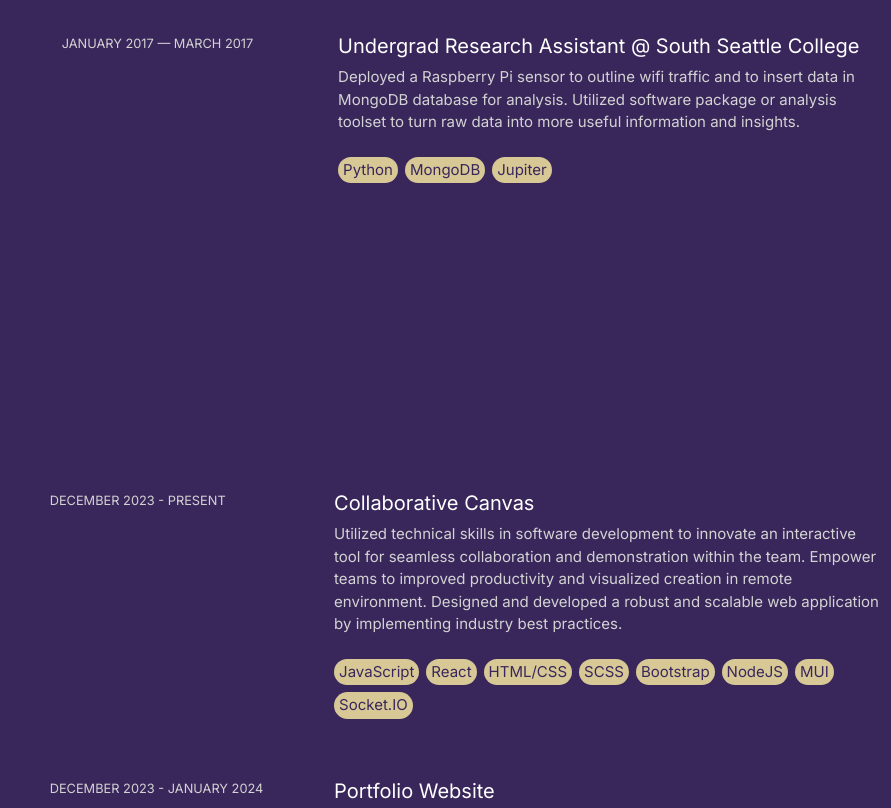
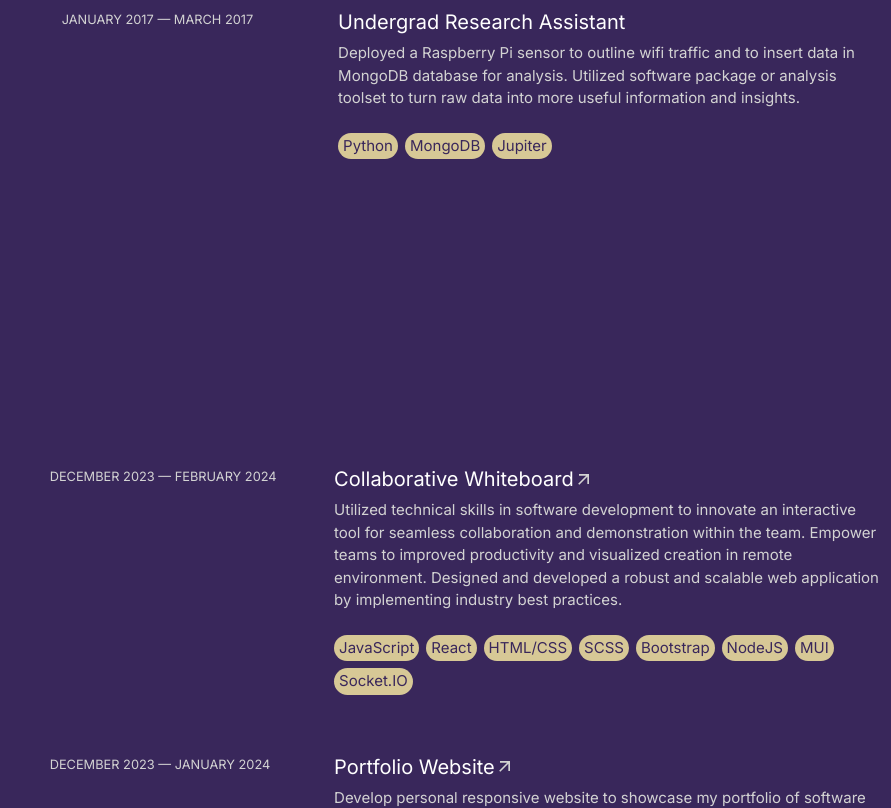
Before and after one commit to trevor-tran/portfolio, a React (Create React App) app: page / in a window 1280 px wide. Shown: the part 1840-2648 px from the top of the page, without its empty margins (389-1280 px from the left). Built offline with nearby package versions, Linux system fonts and the light colour scheme.

Commit message:
refactor project description to file, animate arrow

```diff
--- a/src/App.js
+++ b/src/App.js
@@ -2,7 +2,6 @@ import { useRef, useState } from "react";
 
 import Home from "./components/Home";
 import Navbar from "./components/Navbar";
-import ProjectDescription from "./components/ProjectDescription";
 import ArrowOutwardIcon from '@mui/icons-material/ArrowOutward';
 
 import './App.scss';
@@ -10,6 +9,7 @@ import './App.scss';
 //data
 import { experiences, projects, persona } from "./utils/aboutme";
 import SocialMedia from "./components/SocialMedia";
+import Project from "./components/Project";
 
 function App() {
   const [activeSectionId, setActiveSectionId] = useState("");
@@ -32,7 +32,7 @@ function App() {
 
       if (isScrollingDown && window.scrollY >= sectionTop - 150) {
         sectionId = section.id;
-      } else if (!isScrollingDown && (window.scrollY + window.innerHeight ) > (sectionTop + section.offsetHeight) ){
+      } else if (!isScrollingDown && (window.scrollY + window.innerHeight) > (sectionTop + section.offsetHeight)) {
         sectionId = section.id;
       }
     })
@@ -78,31 +78,17 @@ function App() {
 
           {/* experience section */}
           <section id="experience" className="section-container container-fluid  pt-5">
-          <p className="h2 d-block d-lg-none">Experience</p>
+            <p className="h2 d-block d-lg-none">Experience</p>
             {experiences.map((exp, i) =>
-              <div key={i} className="row project-container">
-                <div className="col-xl-4 date">
-                  {exp.date.start.toUpperCase()} <span>&#8212;</span> {exp.date.end.toUpperCase()}
-                </div>
-                <div className="col">
-                  <ProjectDescription headline={`${exp.title} @ ${exp.company}`} descriptions={exp.descriptions} skills={exp.skills} />
-                </div>
-              </div>
+              <Project key={i} project={exp} />
             )}
           </section>
 
           {/* projects section */}
           <section id="projects" className="section-container  pt-5">
-          <p className="h2 d-block d-lg-none">Projects</p>
+            <p className="h2 d-block d-lg-none">Projects</p>
             {projects.map((project, i) =>
-              <div key={i} className="project-container row">
-                <div className="col-xl-4 date">
-                  {`${project.date.start.toUpperCase()} - ${project.date.end.toUpperCase()}`}
-                </div>
-                <div className="col">
-                  <ProjectDescription headline={project.title} descriptions={project.descriptions} skills={project.skills} />
-                </div>
-              </div>
+              <Project key={i} project={project} />
             )}
           </section>
 
@@ -110,7 +96,9 @@ function App() {
             <p>
               {`Coded from scratch in VS Code. Built with `}<span style={{ color: "red" }}>&hearts;</span>
               {` and made possible by ReactJS and Bootstrap. With love and appreciation to `}
-              <a className="h6" href="https://brittanychiang.com" target="_blank" rel="noreferrer">Brittany Chiang<ArrowOutwardIcon/></a>
+              <a className="h6" href="https://brittanychiang.com" target="_blank" rel="noreferrer">
+                Brittany Chiang<ArrowOutwardIcon className="arrow" fontSize="small" />
+              </a>
               {` for the design inspiration.`}
             </p>
           </section>
--- a/src/App.scss
+++ b/src/App.scss
@@ -2,18 +2,6 @@ $bottom-page-pace: 10vh;
 
 .section-container {
   margin-bottom: 30vh;
-}
-
-.project-container {
-  padding-top: 10px;
-  padding-bottom: 10px;
-  margin-bottom: 40px;
-
-  &:hover {
-    border-radius: 10px;
-    background-color: rgba(217, 217, 217, 0.1);
-    cursor: default;
-  }
 }
 
 .date {
@@ -23,18 +11,11 @@ $bottom-page-pace: 10vh;
 .footer {
   margin-bottom: $bottom-page-pace;
 
-  .h6:hover {
-    text-decoration: underline;
+  .h6:hover .arrow{
+    transform: translate(5px, -5px);
   }
 }
 
 #left-side-container {
   padding: auto;
 }
-
-// @media only screen and (min-height: 550px) {
-//   .social-profile {
-//     position: absolute;
-//     bottom: $bottom-page-pace;
-//   }
-// }
--- /dev/null
+++ b/src/components/Project.js
@@ -0,0 +1,34 @@
+import ArrowOutwardIcon from '@mui/icons-material/ArrowOutward';
+
+import "./Project.scss";
+
+export default function Project({ project }) {
+
+  const { title, url, descriptions, skills, date } = project;
+
+  let concatenatedDescription = "";
+  descriptions.forEach((bullet) => {
+    concatenatedDescription = concatenatedDescription + bullet + " ";
+  });
+
+  return (
+    <div
+      className={"row " + (project.url ? "project-container-link" : "project-container-no-link")}
+      onClick={() => project.url ? window.open(project.url, '_blank') : null}>
+      <div className="col-xl-4 date">
+      {date.start.toUpperCase()} <span>&#8212;</span> {date.end.toUpperCase()}
+      </div>
+      <div className="col">
+        <div className="d-flex">
+          <p className="h5">{title}</p>
+          {url && <span><ArrowOutwardIcon className="arrow" fontSize="small" /></span>}
+        </div>
+        <p>{concatenatedDescription}</p>
+        <div className="d-flex flex-wrap">
+          {skills.map((skill, i) =>
+            <div className="skill" key={i}>{skill}</div>)}
+        </div>
+      </div>
+    </div>
+  )
+}
--- /dev/null
+++ b/src/components/Project.scss
@@ -0,0 +1,35 @@
+@mixin project-container($hasLink: false) {
+  padding-top: 10px;
+  padding-bottom: 10px;
+  margin-bottom: 40px;
+
+  &:hover {
+    border-radius: 10px;
+    background-color: rgba(217, 217, 217, 0.1);
+    @if $hasLink {
+      cursor: pointer;
+    } @else {
+      cursor: default;
+    }
+    .arrow {
+      transform: translate(5px, -5px);
+    }
+  }
+
+}
+.project-container-no-link {
+  @include project-container($hasLink: false);
+}
+
+.project-container-link {
+  @include project-container($hasLink: true);
+}
+
+.skill {
+  color: #39275b;
+  margin-top: 7px;
+  margin-right: 7px;
+  background-color: rgba(215,200,150, 1);
+  padding: 2px 5px 2px 5px;
+  border-radius: 20px;
+}
--- a/src/components/ProjectDescription.js
+++ /dev/null
@@ -1,25 +0,0 @@
-import ArrowOutwardIcon from '@mui/icons-material/ArrowOutward';
-
-import "./ProjectDescription.scss";
-
-export default function ProjectDescription({ headline, url, descriptions, skills, className: parentClassName }) {
-
-  let concatenatedDescription = "";
-  descriptions.forEach((bullet) => {
-    concatenatedDescription = concatenatedDescription + bullet + " ";
-  });
-
-  return (
-    <>
-      <div>
-        <p className="h5">{headline}</p>
-        {url && <span><ArrowOutwardIcon /></span>}
-      </div>
-      <p>{concatenatedDescription}</p>
-      <div className="d-flex flex-wrap">
-        {skills.map((skill, i) =>
-          <div className="skill" key={i}>{skill}</div>)}
-      </div>
-    </>
-  )
-}
--- a/src/components/ProjectDescription.scss
+++ /dev/null
@@ -1,8 +0,0 @@
-.skill {
-  color: #39275b;
-  margin-top: 7px;
-  margin-right: 7px;
-  background-color: rgba(215,200,150, 1);
-  padding: 2px 5px 2px 5px;
-  border-radius: 20px;
-}
--- a/src/index.js
+++ b/src/index.js
@@ -5,7 +5,6 @@ import 'bootstrap/dist/css/bootstrap.css';
 
 import React from 'react';
 import ReactDOM from 'react-dom/client';
-import reportWebVitals from './reportWebVitals';
 
 import App from './App';
 import './index.scss';
@@ -16,8 +15,3 @@ root.render(
       <App />
   </React.StrictMode>
 );
-
-// If you want to start measuring performance in your app, pass a function
-// to log results (for example: reportWebVitals(console.log))
-// or send to an analytics endpoint. Learn more: https://bit.ly/CRA-vitals
-reportWebVitals();
--- a/src/reportWebVitals.js
+++ /dev/null
@@ -1,13 +0,0 @@
-const reportWebVitals = onPerfEntry => {
-  if (onPerfEntry && onPerfEntry instanceof Function) {
-    import('web-vitals').then(({ getCLS, getFID, getFCP, getLCP, getTTFB }) => {
-      getCLS(onPerfEntry);
-      getFID(onPerfEntry);
-      getFCP(onPerfEntry);
-      getLCP(onPerfEntry);
-      getTTFB(onPerfEntry);
-    });
-  }
-};
-
-export default reportWebVitals;
--- a/src/utils/aboutme.js
+++ b/src/utils/aboutme.js
@@ -56,10 +56,11 @@ export const experiences = [
 
 export const projects = [
   {
-    title: "Collaborative Canvas",
+    title: "Collaborative Whiteboard",
+    url: "https://trevortran.com/whiteboard",
     date: {
       start: "December 2023",
-      end: "Present"
+      end: "February 2024"
     },
     descriptions: [
       "Utilized technical skills in software development to innovate an interactive tool for seamless collaboration and demonstration within the team.",
@@ -70,6 +71,7 @@ export const projects = [
   },
   {
     title: "Portfolio Website",
+    url: "https://trevortran.com",
     date: {
       start: "December 2023",
       end: "January 2024"
```
Also changed, not shown: src/setupTests.js (deleted, +0 -5 lines), public/index.html (line endings or trailing spaces), 2 other files (tests, documents, lock files or other folders).
